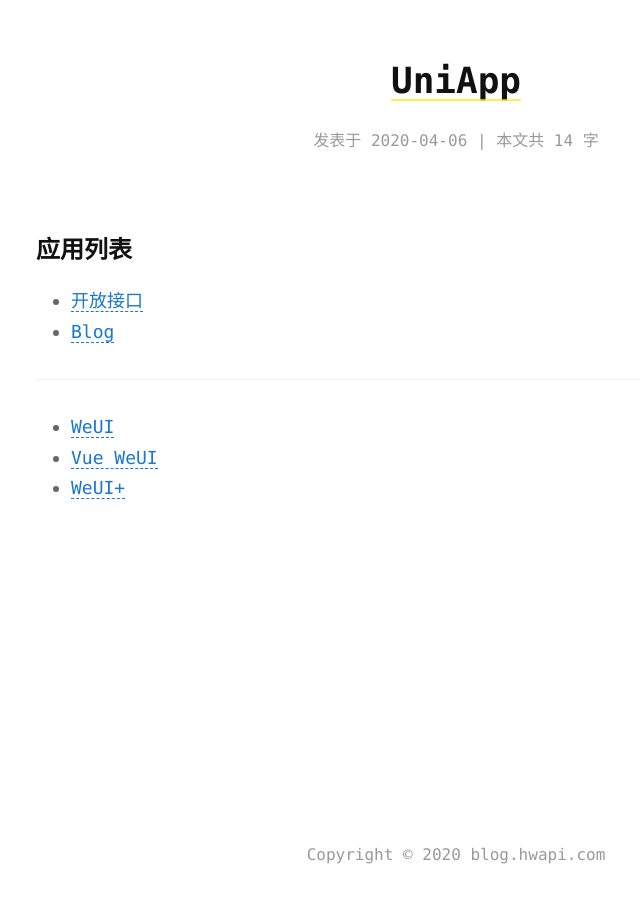
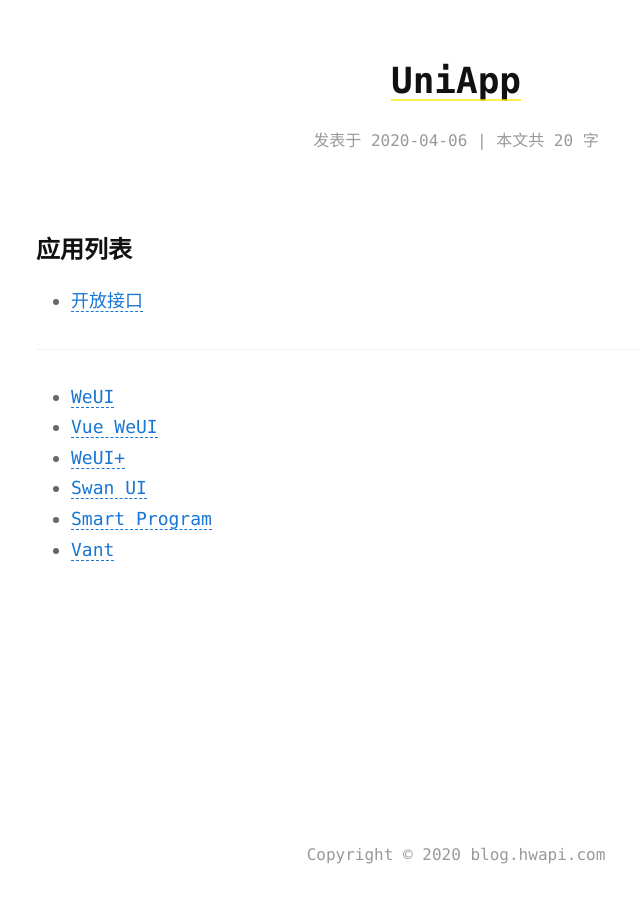
Before and after one commit to newhawk/newhawk.github.io, a Jekyll site: the page built from uniapp.md, in a window 1280 px wide. Shown: the whole page, without its empty margins (184-824 px from the left). Built offline with Jekyll 4.4.1, drawn with Linux system fonts in a browser that asks for light colours.

Commit message:
add some link

```diff
--- a/uniapp.md
+++ b/uniapp.md
@@ -7,7 +7,6 @@ date:	2020-04-06 23:17:24 +08:00
 
 ### 应用列表
 * [开放接口](/api)
-* [Blog](/)
 
 
 ---
@@ -15,3 +14,6 @@ date:	2020-04-06 23:17:24 +08:00
 * [WeUI](https://weui.io/)
 * [Vue WeUI](https://adcentury.github.io/vue-weui/)
 * [WeUI+](https://weui.shanliwawa.top/)
+* [Swan UI](https://future-team.github.io/swan-ui/examples/index.html)
+* [Smart Program](https://smartprogram.baidu.com/docs/develop/tutorial/demo/)
+* [Vant](https://youzan.github.io/vant/mobile.html)
```
